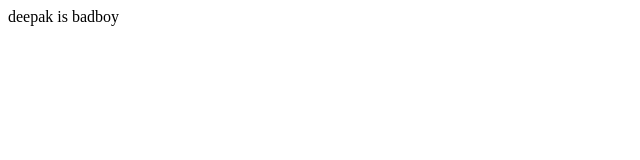
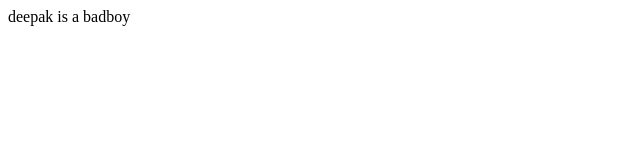
Before and after one commit to DeepakPamisetty/localrepo, a plain HTML site: page index.html in a window 1280 px wide. Shown: the full height of the page, 0-640 px from the left. Drawn offline with Linux system fonts and the light colour scheme.

Commit message:
Update index.html

```diff
--- a/index.html
+++ b/index.html
@@ -1 +1 @@
-<p>deepak is badboy</p>
+<p>deepak is a badboy</p>
```
